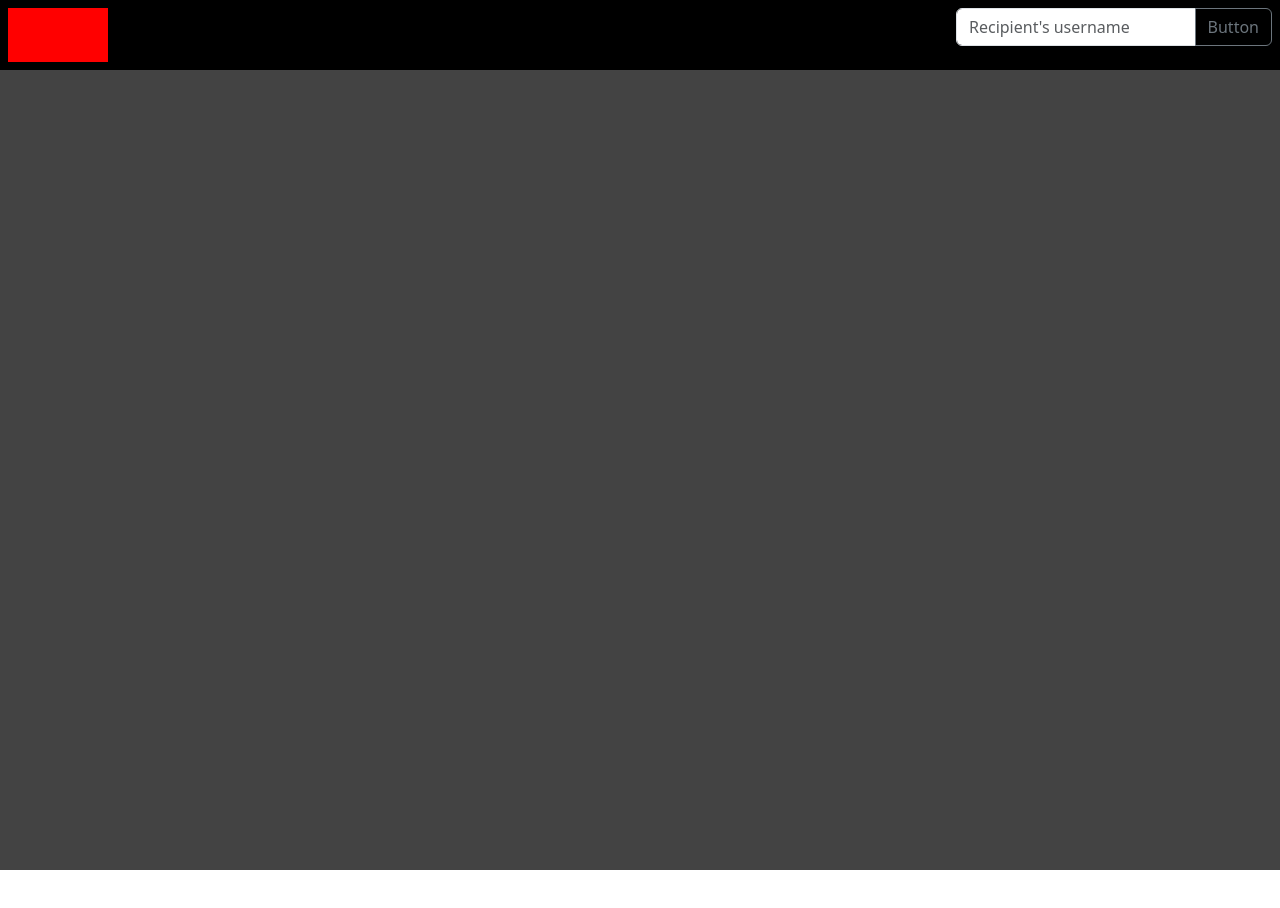
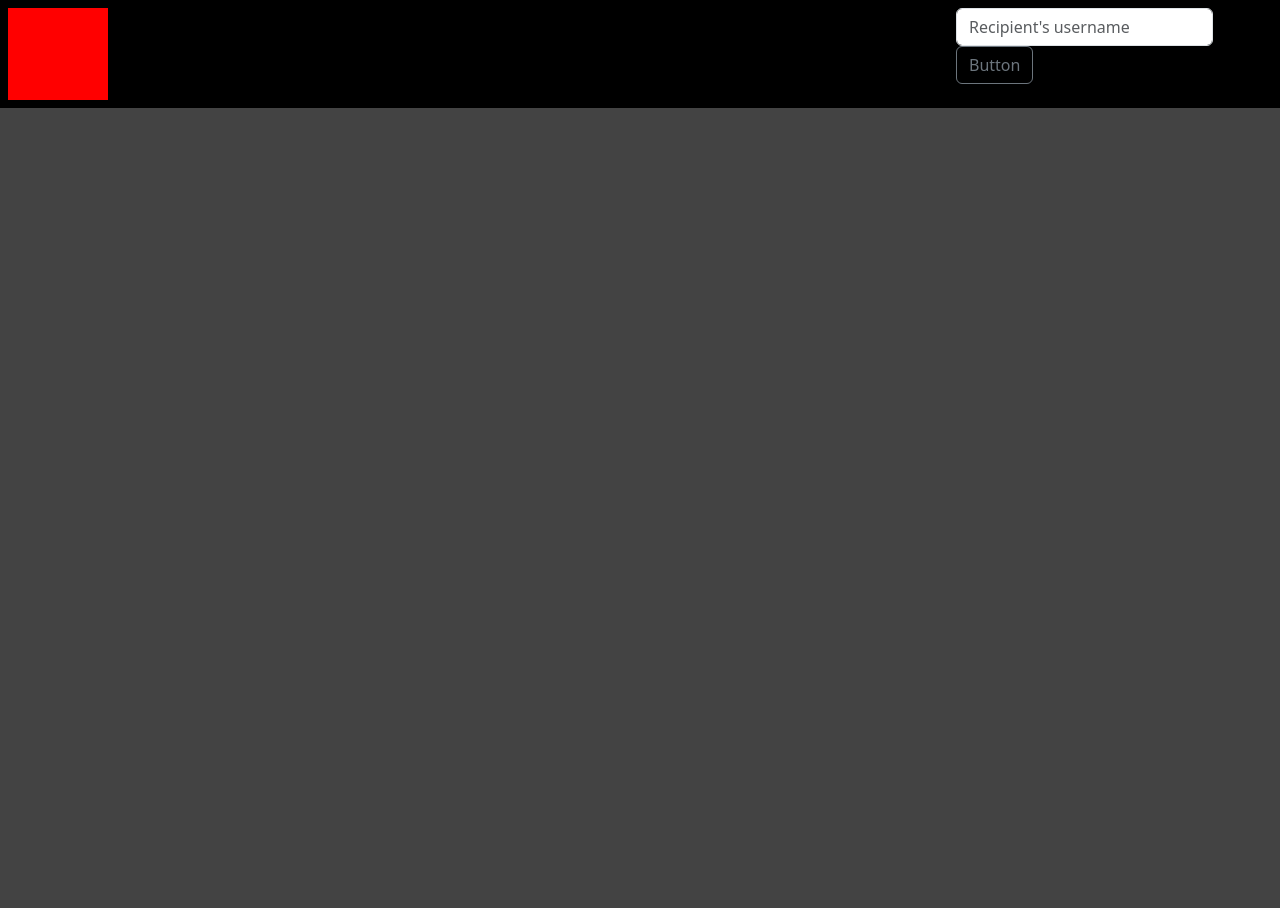
Before and after one commit to MarcosZacarias/vite-boolflix, a Vue app: page / in a window 1280 px wide. Before the commit the page ends 870 px from the top, so only its background shows below. Built offline with nearby package versions, Linux system fonts and the light colour scheme.

Commit message:
send form submit and save information in store

```diff
--- a/src/App.vue
+++ b/src/App.vue
@@ -7,18 +7,36 @@ import AppMain from "./components/AppMain.vue";
 
 export default {
   data() {
-    return {};
+    return {
+      store,
+    };
   },
 
   components: {
     AppHeader,
     AppMain,
   },
+
+  methods: {
+    fetchCards(endoPoint) {
+      axios.get(store.listApi.apiUriMovie + endoPoint).then((response) => {
+        console.log(response.data.results);
+        const cardsData = response.data.results.map((card) => {
+          const { original_title, title, original_language, vote_average } =
+            card;
+          return { original_title, title, original_language, vote_average };
+        });
+
+        console.log(cardsData);
+        store.movies = cardsData;
+      });
+    },
+  },
 };
 </script>
 
 <template>
-  <AppHeader />
+  <AppHeader @form-submit="fetchCards" />
   <AppMain />
 </template>
 
--- a/src/components/AppHeader.vue
+++ b/src/components/AppHeader.vue
@@ -4,9 +4,11 @@
 export default {
   data() {
     return {
-      title: "Hello world",
+      textSearch: "",
     };
   },
+
+  emits: ["form-submit"],
 
   // components: {
   //   MyComponent,
@@ -18,7 +20,9 @@ export default {
   <header class="d-flex justify-content-between p-2">
     <div class="logo"></div>
     <div class="input-group mb-3 w-25">
+      <form @submit.prevent="$emit(`form-submit`, textSearch)">
         <input
+          v-model="textSearch"
           type="text"
           class="form-control"
           placeholder="Recipient's username"
@@ -32,6 +36,7 @@ export default {
         >
           Button
         </button>
+      </form>
     </div>
   </header>
 </template>
--- a/src/data/store.js
+++ b/src/data/store.js
@@ -1,3 +1,10 @@
 import { reactive } from "vue";
 
-export const store = reactive({});
+export const store = reactive({
+  // apiKey: "api_key=016503a4ed3bd0ddaa9fdea6b416405b",
+  listApi: {
+    apiUriMovie:
+      "https://api.themoviedb.org/3/search/movie?api_key=016503a4ed3bd0ddaa9fdea6b416405b&query=",
+  },
+  movies: [],
+});
```
Lines whose indentation alone changed are shown as unchanged.
